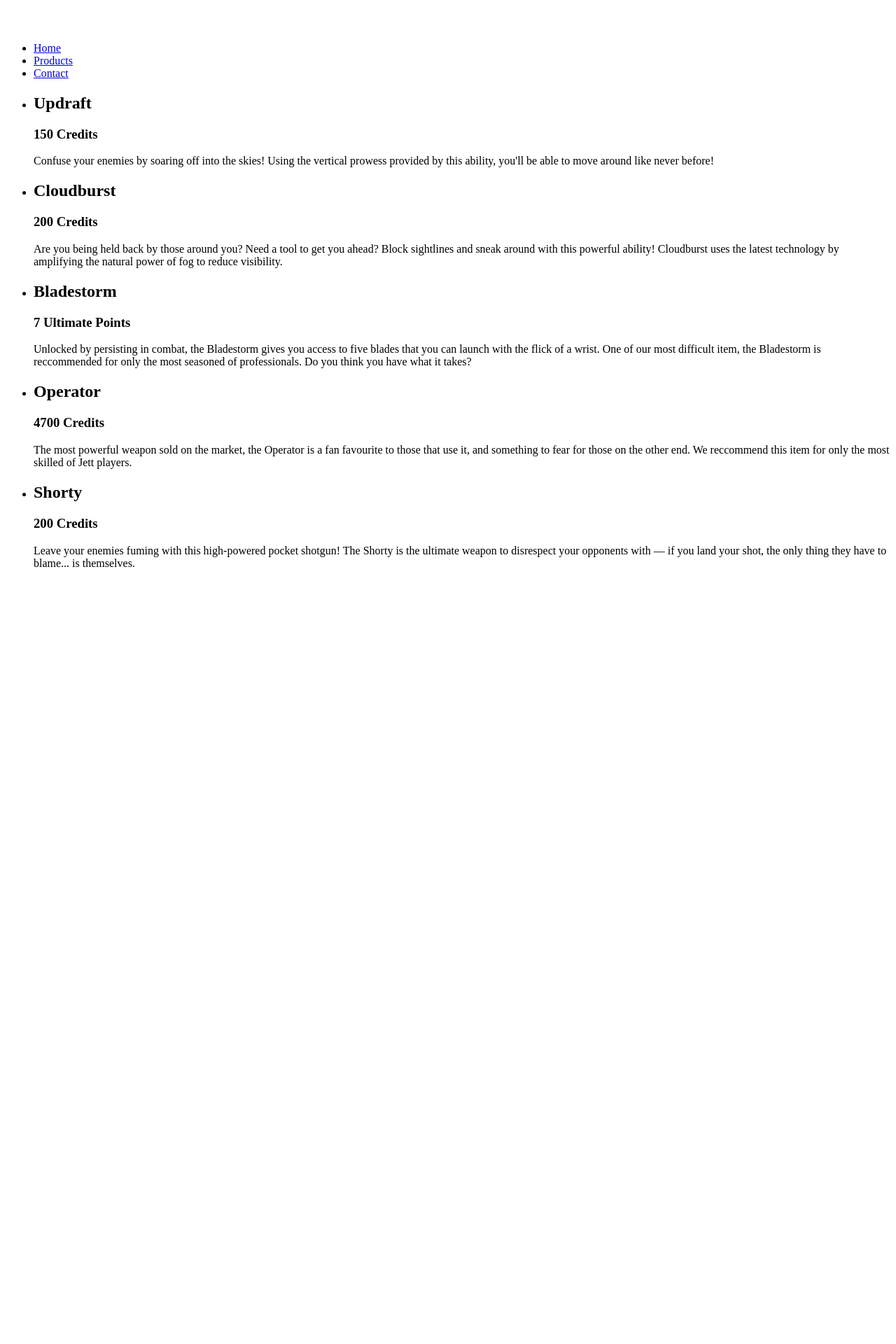
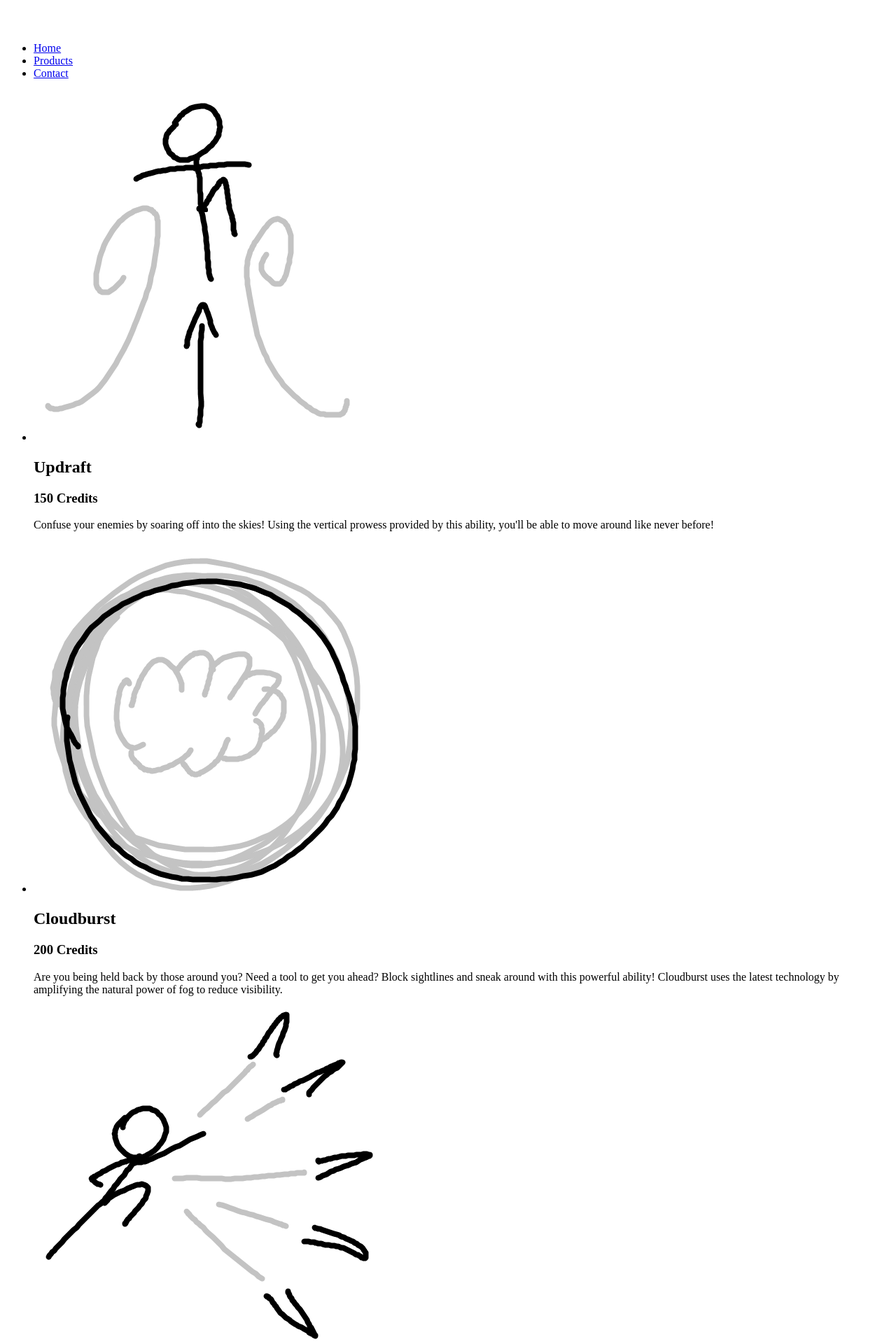
Before and after one commit to johnrcd/instalocked-react, a React (Create React App) app: page / in a window 1280 px wide. Shown: the part 540-2460 px from the top of the page at 70% size. Before the commit the page ends 1370 px from the top, so only its background shows below. Built offline with nearby package versions, Linux system fonts and the light colour scheme.

Commit message:
updated products to display an image and alt text

```diff
--- a/src/App.js
+++ b/src/App.js
@@ -6,8 +6,8 @@
 
 function App() {
   return (
-    <div className="App">
-      <div className="pageWrapper">
+    <div id="App">
+      <div id="pageWrapper">
         <Header></Header>
         <ProductListContainer></ProductListContainer>
       </div>
--- a/src/components/Product.js
+++ b/src/components/Product.js
@@ -5,11 +5,14 @@
  * @param {string} price The price of the product. This should also include the currency being
  * used.
  * @param {string} description Information about the product. Can also be used as flavor text.
+ * @param {string} icon Link to the icon of the product.
+ * @param {string} alt Alternative text of the icon.
  */
-function Product({name, price, description})
+function Product({name, price, description, icon, alt})
 {
     return (
         <div className="productContainer">
+            <img className="productIcon" src={icon} alt={alt}></img>
             <h2 className="productName">{name}</h2>
             <h3 className="productPrice">{price}</h3>
             <p className="productDescription">{description}</p>
--- a/src/components/ProductList.js
+++ b/src/components/ProductList.js
@@ -22,6 +22,8 @@
                                 name={data.name}
                                 price={data.price}
                                 description={data.description}
+                                icon={data.icon}
+                                alt={data.alt}
                             ></Product>
                             </li>
                         )
--- a/src/data/products.json
+++ b/src/data/products.json
@@ -3,26 +3,36 @@
         {
             "name": "Updraft",
             "price": "150 Credits",
+            "icon": "/images/ability_updraft.png",
+            "alt": "Stick figure moving upwards",
             "description": "Confuse your enemies by soaring off into the skies! Using the vertical prowess provided by this ability, you'll be able to move around like never before!"
         },
         {
             "name": "Cloudburst",
             "price": "200 Credits",
+            "icon": "/images/ability_cloudburst.png",
+            "alt": "Drawing of a cloud inside a circle",
             "description": "Are you being held back by those around you? Need a tool to get you ahead? Block sightlines and sneak around with this powerful ability! Cloudburst uses the latest technology by amplifying the natural power of fog to reduce visibility."
         },
         {
             "name": "Bladestorm",
             "price": "7 Ultimate Points",
+            "icon": "/images/ability_bladestorm.png",
+            "alt": "Stick figure throwing knives",
             "description": "Unlocked by persisting in combat, the Bladestorm gives you access to five blades that you can launch with the flick of a wrist. One of our most difficult item, the Bladestorm is reccommended for only the most seasoned of professionals. Do you think you have what it takes?"
         },
         {
             "name": "Operator",
             "price": "4700 Credits",
+            "icon": "/images/weapon_operator.png",
+            "alt": "Stick figure shooting sniper rifle",
             "description": "The most powerful weapon sold on the market, the Operator is a fan favourite to those that use it, and something to fear for those on the other end. We reccommend this item for only the most skilled of Jett players."
         },
         {
             "name": "Shorty",
             "price": "200 Credits",
+            "icon": "/images/weapon_shorty.png",
+            "alt": "Stick figure pointing forward at a mini explosion directly beside him",
             "description": "Leave your enemies fuming with this high-powered pocket shotgun! The Shorty is the ultimate weapon to disrespect your opponents with — if you land your shot, the only thing they have to blame... is themselves."
         }
     ]
```
